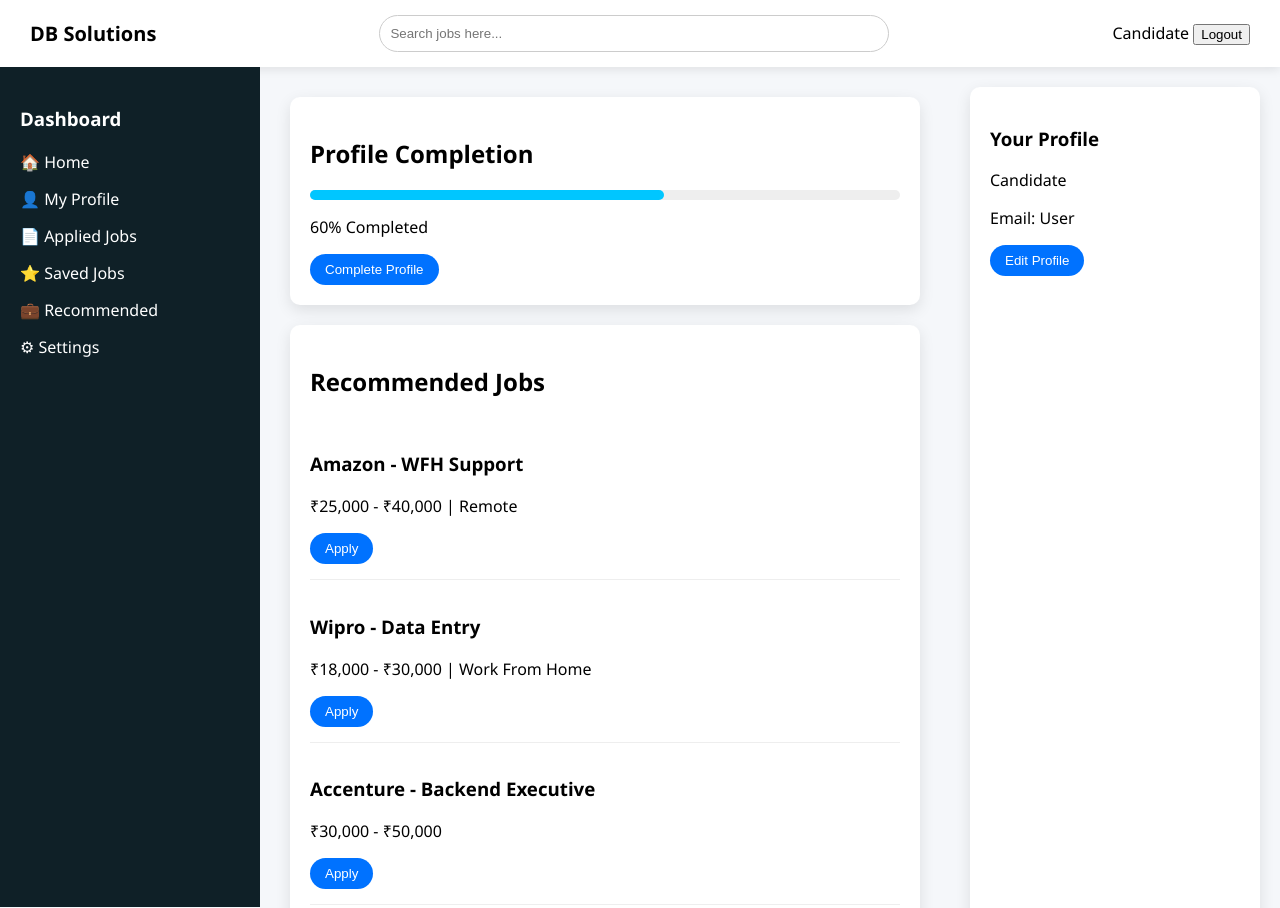
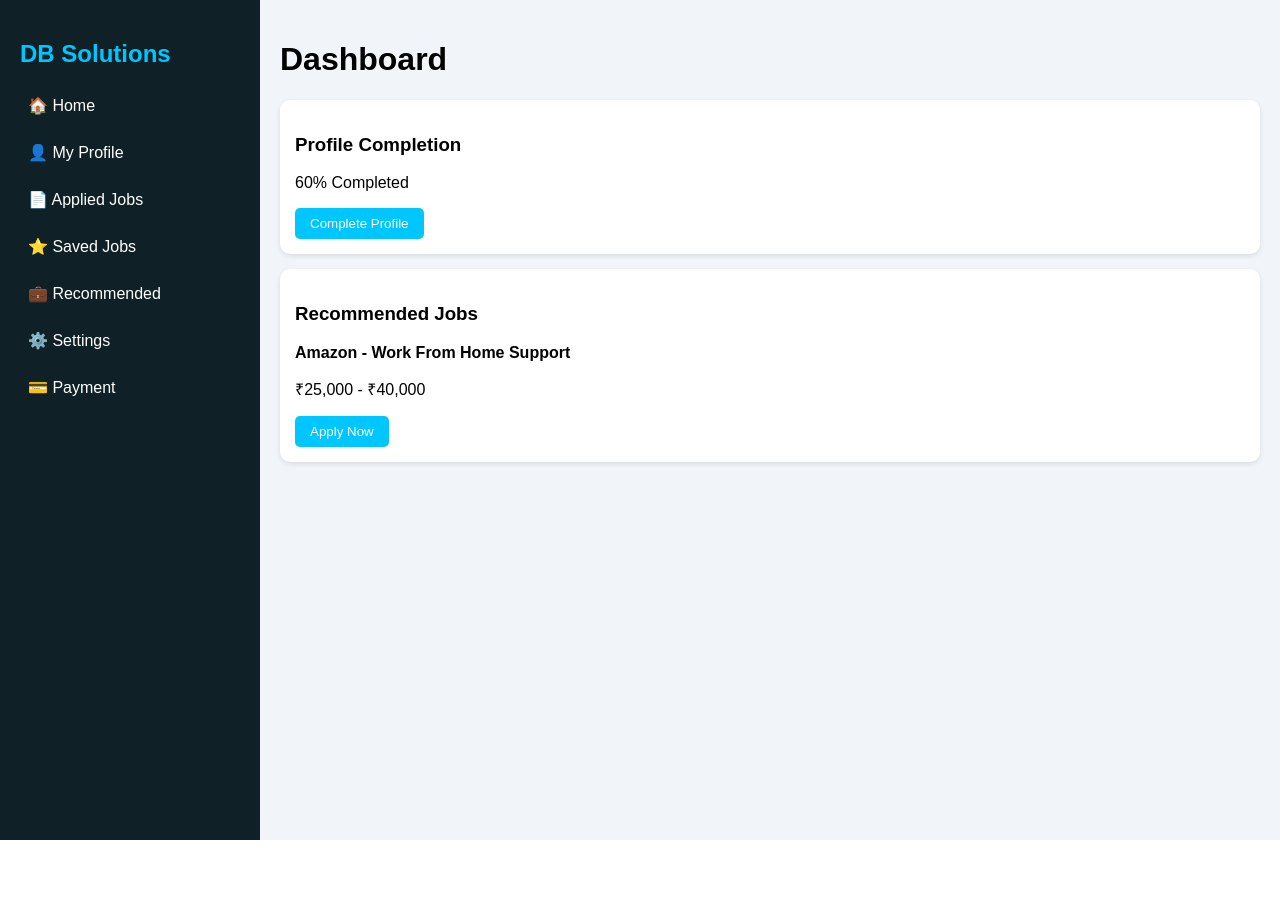
Before and after one commit to dbsolutions159-cmyk/dbsolutions-portal, a plain HTML site: page dashboard.html in a window 1280 px wide. Shown: the top 908 px of the page. After the commit the page ends 840 px from the top, so only its background shows below. Drawn offline with Linux system fonts and the light colour scheme.

Commit message:
Update dashboard.html

```diff
--- a/dashboard.html
+++ b/dashboard.html
@@ -1,209 +1,119 @@
 <!DOCTYPE html>
-<html>
+<html lang="en">
 <head>
+  <meta charset="UTF-8">
   <title>DB Solutions Dashboard</title>
+  <meta name="viewport" content="width=device-width, initial-scale=1.0">
 
   <style>
-body{
-margin:0;
-font-family:'Segoe UI';
-background:#f5f7fa;
+    body {
+      margin: 0;
+      font-family: Arial, sans-serif;
     }
 
-/* HEADER */
-.header{
-display:flex;
-justify-content:space-between;
-align-items:center;
-padding:15px 30px;
-background:white;
-box-shadow:0 2px 10px rgba(0,0,0,0.1);
-}
-
-.logo{
-font-weight:bold;
-font-size:20px;
-}
-
-.search{
-width:40%;
-padding:10px;
-border-radius:20px;
-border:1px solid #ccc;
-}
-
-.profile{
-cursor:pointer;
-}
-
-/* LAYOUT */
-.container{
-display:flex;
+    .container {
+      display: flex;
     }
 
     /* SIDEBAR */
-.sidebar{
-width:220px;
-background:#0f2027;
-color:white;
-height:100vh;
-padding:20px;
+    .sidebar {
+      width: 220px;
+      background: #0f2027;
+      color: white;
+      height: 100vh;
+      padding: 20px;
     }
 
-.sidebar h3{
-margin-bottom:20px;
+    .sidebar h2 {
+      margin-bottom: 20px;
+      color: #00c6ff;
     }
 
-.sidebar div{
-margin:15px 0;
-cursor:pointer;
+    .sidebar a {
+      display: block;
+      color: white;
+      text-decoration: none;
+      margin: 12px 0;
+      padding: 8px;
+      border-radius: 6px;
     }
 
-/* MAIN */
-.main{
-flex:1;
-padding:30px;
+    .sidebar a:hover {
+      background: #1e3a5f;
     }
 
-/* CARDS */
-.card{
-background:white;
-padding:20px;
-border-radius:10px;
-margin-bottom:20px;
-box-shadow:0 5px 15px rgba(0,0,0,0.1);
+    /* CONTENT */
+    .content {
+      flex: 1;
+      padding: 20px;
+      background: #f1f5f9;
     }
 
-/* JOB CARD */
-.job{
-border-bottom:1px solid #eee;
-padding:15px 0;
+    .card {
+      background: white;
+      padding: 15px;
+      border-radius: 10px;
+      margin-bottom: 15px;
+      box-shadow: 0 2px 5px rgba(0,0,0,0.1);
     }
 
-.apply-btn{
-background:#0072ff;
-color:white;
-border:none;
-padding:8px 15px;
-border-radius:20px;
-cursor:pointer;
+    button {
+      padding: 8px 15px;
+      border: none;
+      background: #00c6ff;
+      color: white;
+      border-radius: 5px;
+      cursor: pointer;
     }
 
-/* PROFILE BOX */
-.profile-box{
-width:250px;
-background:white;
-padding:20px;
-margin:20px;
-border-radius:10px;
-box-shadow:0 5px 15px rgba(0,0,0,0.1);
-}
-
-.progress{
-height:10px;
-background:#eee;
-border-radius:10px;
-margin:10px 0;
-}
-
-.progress-bar{
-height:10px;
-background:#00c6ff;
-width:60%;
-border-radius:10px;
+    button:hover {
+      background: #0072ff;
     }
   </style>
-
 </head>
 
 <body>
 
-<!-- HEADER -->
-<div class="header">
-<div class="logo">DB Solutions</div>
-
-<input class="search" placeholder="Search jobs here...">
-
-<div>
-<span id="username"></span>
-<button onclick="logout()">Logout</button>
-</div>
-</div>
-
-<!-- BODY -->
 <div class="container">
 
   <!-- SIDEBAR -->
   <div class="sidebar">
-<h3>Dashboard</h3>
-<div>🏠 Home</div>
-<div>👤 My Profile</div>
-<div>📄 Applied Jobs</div>
-<div>⭐ Saved Jobs</div>
-<div>💼 Recommended</div>
-<div>⚙ Settings</div>
+    <h2>DB Solutions</h2>
+
+    <a href="dashboard.html">🏠 Home</a>
+    <a href="profile.html">👤 My Profile</a>
+    <a href="applied.html">📄 Applied Jobs</a>
+    <a href="saved.html">⭐ Saved Jobs</a>
+    <a href="recommended.html">💼 Recommended</a>
+    <a href="settings.html">⚙️ Settings</a>
+    <a href="payment.html">💳 Payment</a>
   </div>
 
-<!-- MAIN -->
-<div class="main">
+  <!-- MAIN CONTENT -->
+  <div class="content">
+    <h1>Dashboard</h1>
 
-<!-- PROFILE COMPLETION -->
+    <!-- PROFILE STATUS -->
     <div class="card">
-<h2>Profile Completion</h2>
-<div class="progress">
-<div class="progress-bar"></div>
-</div>
+      <h3>Profile Completion</h3>
       <p>60% Completed</p>
-<button class="apply-btn">Complete Profile</button>
+      <button onclick="window.location.href='profile.html'">Complete Profile</button>
     </div>
 
     <!-- JOBS -->
     <div class="card">
-<h2>Recommended Jobs</h2>
+      <h3>Recommended Jobs</h3>
+      <p><b>Amazon - Work From Home Support</b></p>
+      <p>₹25,000 - ₹40,000</p>
 
-<div class="job">
-<h3>Amazon - WFH Support</h3>
-<p>₹25,000 - ₹40,000 | Remote</p>
-<button class="apply-btn">Apply</button>
-</div>
-
-<div class="job">
-<h3>Wipro - Data Entry</h3>
-<p>₹18,000 - ₹30,000 | Work From Home</p>
-<button class="apply-btn">Apply</button>
-</div>
-
-<div class="job">
-<h3>Accenture - Backend Executive</h3>
-<p>₹30,000 - ₹50,000</p>
-<button class="apply-btn">Apply</button>
+      <button onclick="window.location.href='payment.html'">
+        Apply Now
+      </button>
     </div>
 
   </div>
 
 </div>
 
-<!-- RIGHT PROFILE PANEL -->
-<div class="profile-box">
-<h3>Your Profile</h3>
-<p id="nameBox"></p>
-<p>Email: User</p>
-<button class="apply-btn">Edit Profile</button>
-</div>
-
-</div>
-
-<script>
-const name = localStorage.getItem("userName") || "Candidate";
-
-document.getElementById("username").innerText = name;
-document.getElementById("nameBox").innerText = name;
-
-function logout(){
-localStorage.clear();
-window.location.href="index.html";
-}
-</script>
-
 </body>
 </html>
```
Lines whose indentation alone changed are shown as unchanged.
